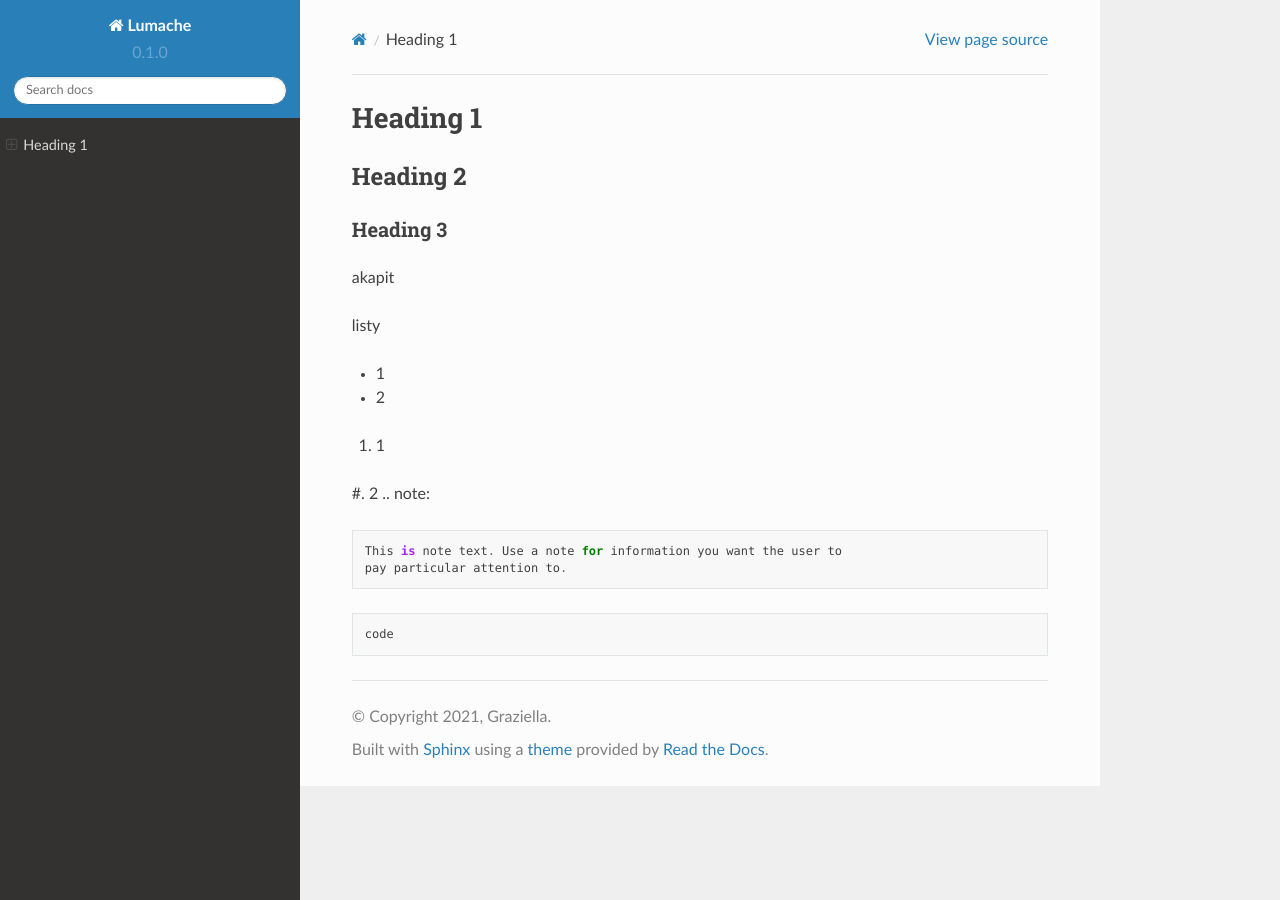
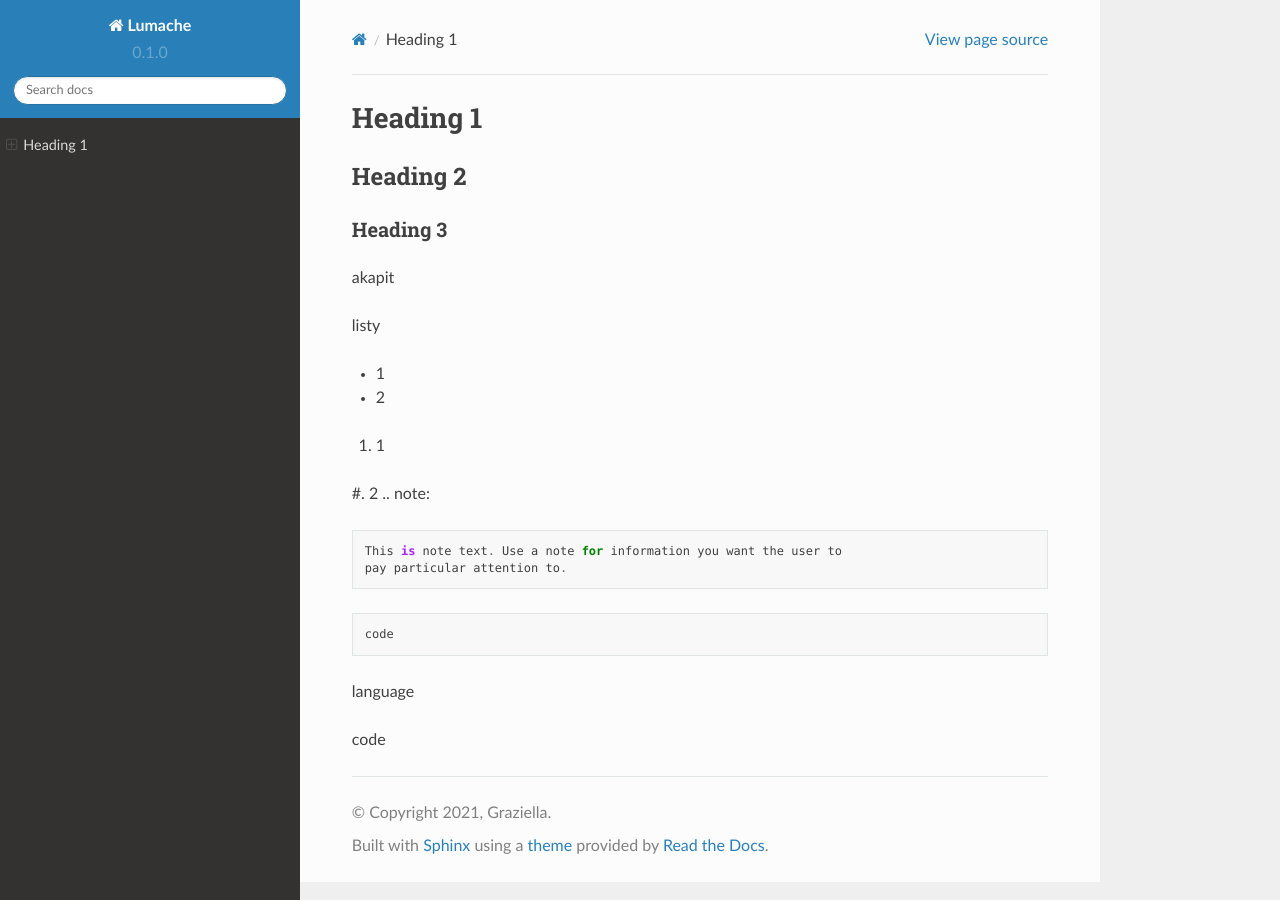
Before and after one commit to pawelprojext/zse-docs-pk3, a Sphinx documentation site: the page built from docs/source/index.rst, in a window 1280 px wide. Built offline with Sphinx 7.4.7 and the Read the Docs theme 2.0.0, drawn with Linux system fonts in a browser that asks for light colours.

Commit message:
Update index.rst

```diff
--- a/docs/source/index.rst
+++ b/docs/source/index.rst
@@ -24,3 +24,7 @@ listy
 .. code-block:: language
 
    code
+
+.. line-block:: language
+
+   code
```
